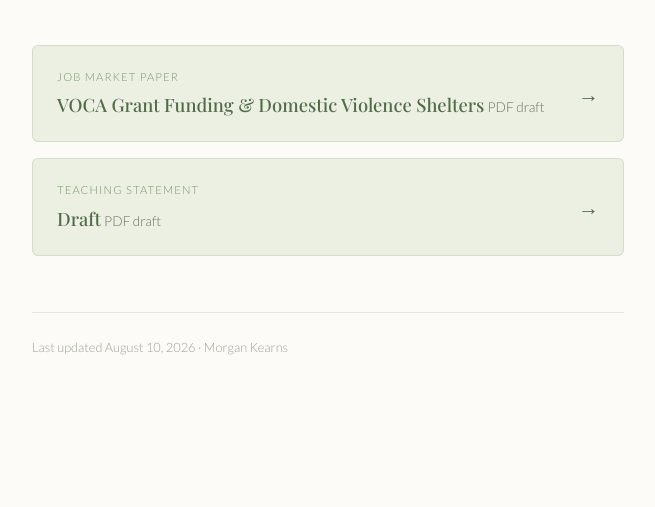
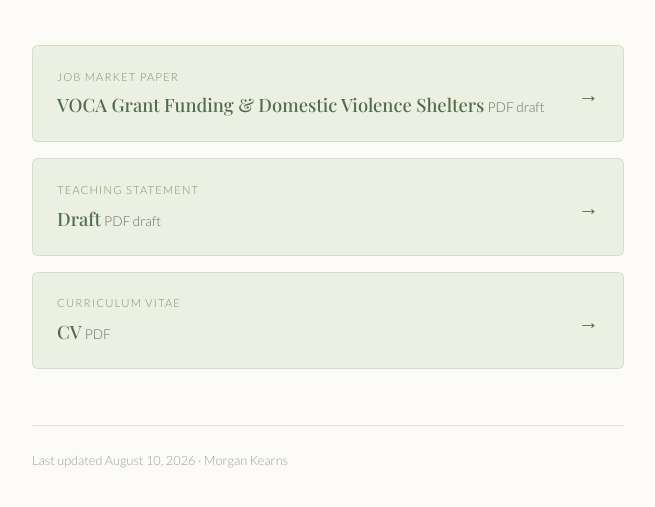
Before and after one commit to mk90171/committee-drafts, a plain HTML site: page index.html in a window 1280 px wide. Shown: the part 241-748 px from the top of the page, without its empty margins (312-967 px from the left). Drawn offline with nearby package versions, Linux system fonts and the light colour scheme; a web font is replaced by a local one.

Commit message:
Add files via upload

```diff
--- a/index.html
+++ b/index.html
@@ -155,6 +155,15 @@
         </div>
         <span class="arrow">→</span>
       </a>
+
+      <a class="doc" href="cv.pdf">
+        <div class="doc-text">
+          <span class="label">Curriculum Vitae</span>
+          <span class="title">CV</span>
+          <span class="note">PDF</span>
+        </div>
+        <span class="arrow">→</span>
+      </a>
     </div>
 
     <footer>Last updated <span id="last-updated"></span> · Morgan Kearns</footer>
```
Also changed, not shown: 1 other file.
